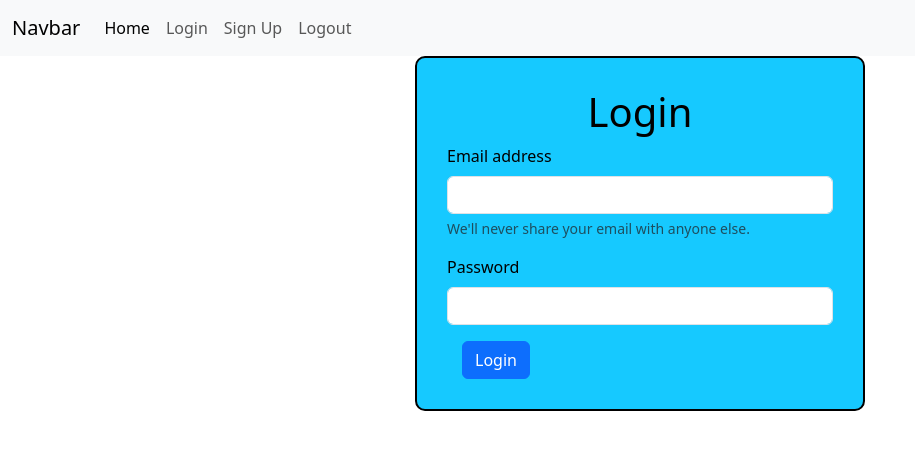
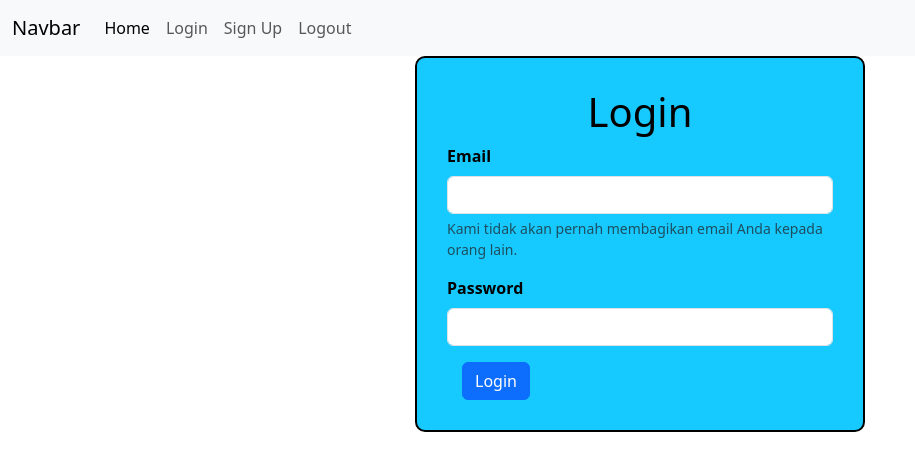
Before and after one commit to Ifah07/frontend_2100016003, a React (Vite) app: page /login in a window 1280 px wide. Shown: the top 470 px of the page, without its empty margins (0-915 px from the left). Built offline with nearby package versions, Linux system fonts and the light colour scheme.

Commit message:
Update Login.jsx

```diff
--- a/src/components/Login.jsx
+++ b/src/components/Login.jsx
@@ -1,8 +1,9 @@
-import React, { useState } from "react";
-import axios from "axios";
+import React, { useState } from 'react';
+import axios from 'axios';
 
 export const Login = () => {
   const initial = { email: "", password: "" };
+  const [responseMessage, setResponseMessage] = useState('');
   const [data, setData] = useState(initial);
 
   const { email, password } = data;
@@ -14,55 +15,59 @@ export const Login = () => {
 
   async function handleClick(e) {
     e.preventDefault();
-    const post = await axios.post("http://localhost:4000/login", data);
+    const post = await axios.post(`http://localhost:4000/login`, data).then((response) => {
+      // Response data is available in response.data
+      setResponseMessage(response.data.token);})
       if (!post) {
         console.log("Error");
       }
       console.log("Success");
+      console.log(responseMessage);
+      localStorage.setItem('token', responseMessage);
+
     }
   return (
       <div>
         <form>
           <h1 style={{ textAlign: "center" }}>Login</h1>
-        <div className='mb-3'>
-          <label htmlFor='exampleInputEmail1' className='form-label'>
-            Email address
+          <div className="mb-3">
+            <label form="exampleInputEmail1" className="form-label">
+              <strong>Email</strong>
             </label>
             <input
-            type='email'
-            className='form-control'
-            id='exampleInputEmail1'
-            aria-describedby='emailHelp'
+              type="email"
+              className="form-control"
+              id="exampleInputEmail1"
+              aria-describedby="emailHelp"
               value={email}
               name='email'
               onChange={e => handleChange(e)}
             />
-          <div id='emailHelp' className='form-text'>
-            We'll never share your email with anyone else.
+            <div id="emailHelp" className="form-text">
+              Kami tidak akan pernah membagikan email Anda kepada orang lain.
             </div>
           </div>
-        <div className='mb-3'>
-          <label htmlFor='exampleInputPassword1' className='form-label'>
-            Password
+          <div className="mb-3">
+            <label form="exampleInputPassword1" className="form-label">
+              <strong>Password</strong>
             </label>
             <input
-            type='password'
-            className='form-control'
-            id='exampleInputPassword1'
+              type="password"
+              className="form-control"
+              id="exampleInputPassword1"
               name='password'
               value={password}
               onChange={e => handleChange(e)}
             />
           </div>
-
-        <button
-          type='submit'
-          className='btn btn-primary'
-          onClick={e => handleClick(e)}
-        >
+          <button type="submit"
+            className="btn btn-primary"
+            onClick={e => handleClick(e)}>
             Login
           </button>
         </form>
       </div>
     );
   };
+
+  export default Login;
```
Lines whose indentation alone changed are shown as unchanged.
